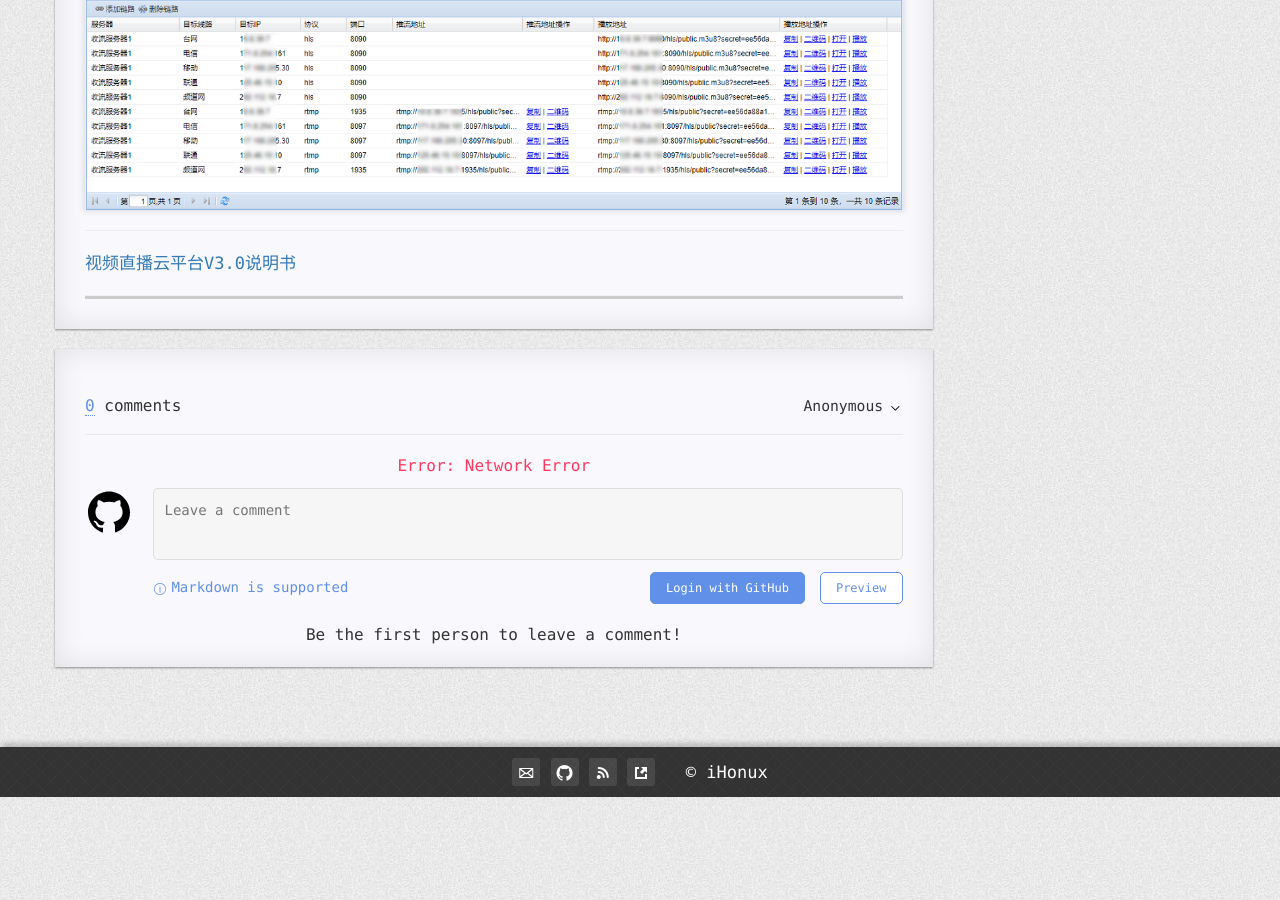
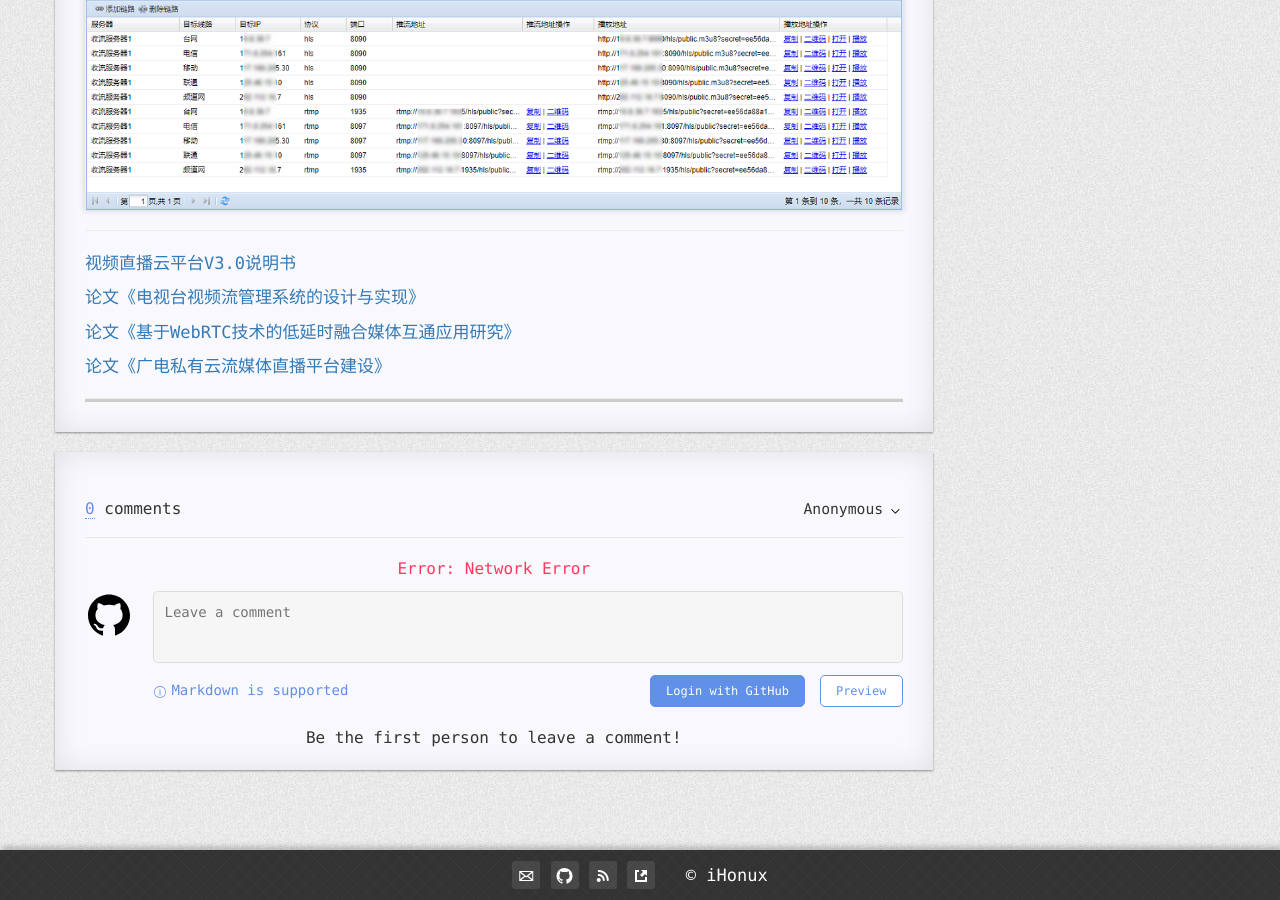
Before and after one commit to fxrj/fxrj.github.io, a Jekyll site: the page built from _posts/2022-02-09-x-cloud-30.md, in a window 1280 px wide and 900 px high, scrolled down 1699 px. Built offline with Jekyll 4.4.1, drawn with Linux system fonts in a browser that asks for light colours; nearby versions of some CDN libraries; comment, search, counter and statistics services are not loaded; before the commit the page ends 2496 px from its top, so only the background shows below that.

Commit message:
Update 2022-02-09-x-cloud-30.md

```diff
--- a/_posts/2022-02-09-x-cloud-30.md
+++ b/_posts/2022-02-09-x-cloud-30.md
@@ -33,7 +33,16 @@ categories: 流媒体
 
 [视频直播云平台V3.0说明书][说明书]
 
+[论文《电视台视频流管理系统的设计与实现》][论文地址1]
+
+[论文《基于WebRTC技术的低延时融合媒体互通应用研究》][论文地址2]
+
+[论文《广电私有云流媒体直播平台建设》][论文地址3]
+
 [x-cloud-30]: {{"/视频直播云平台V3.0.png" | prepend: site.imgrepo }}
 [x-cloud-30-摘要]: {{"/视频直播云平台V3.0-摘要.png" | prepend: site.imgrepo }}
 [x-cloud-30-用户视频流]: {{"/视频直播云平台V3.0-用户视频流.png" | prepend: site.imgrepo }}
 [说明书]:/docs/视频直播云平台V3.0说明书.pdf
+[论文地址1]:http://www.doc88.com/p-14661793893026.html
+[论文地址2]:https://kns.cnki.net/kcms/detail/detail.aspx?dbcode=CJFD&dbname=CJFDAUTO&filename=GBDJ202208003&uniplatform=NZKPT&v=LD--Alh-peHT-FaEn77r6rt69ASXnVHH24Tbhc7voJgSpbP-PZ3jd46SAdl4Cfzj
+[论文地址3]:https://tvtech.cctv.com/2023/01/PERD1glbvdus5oubt55uq45gr6.shtml#page/62
```
